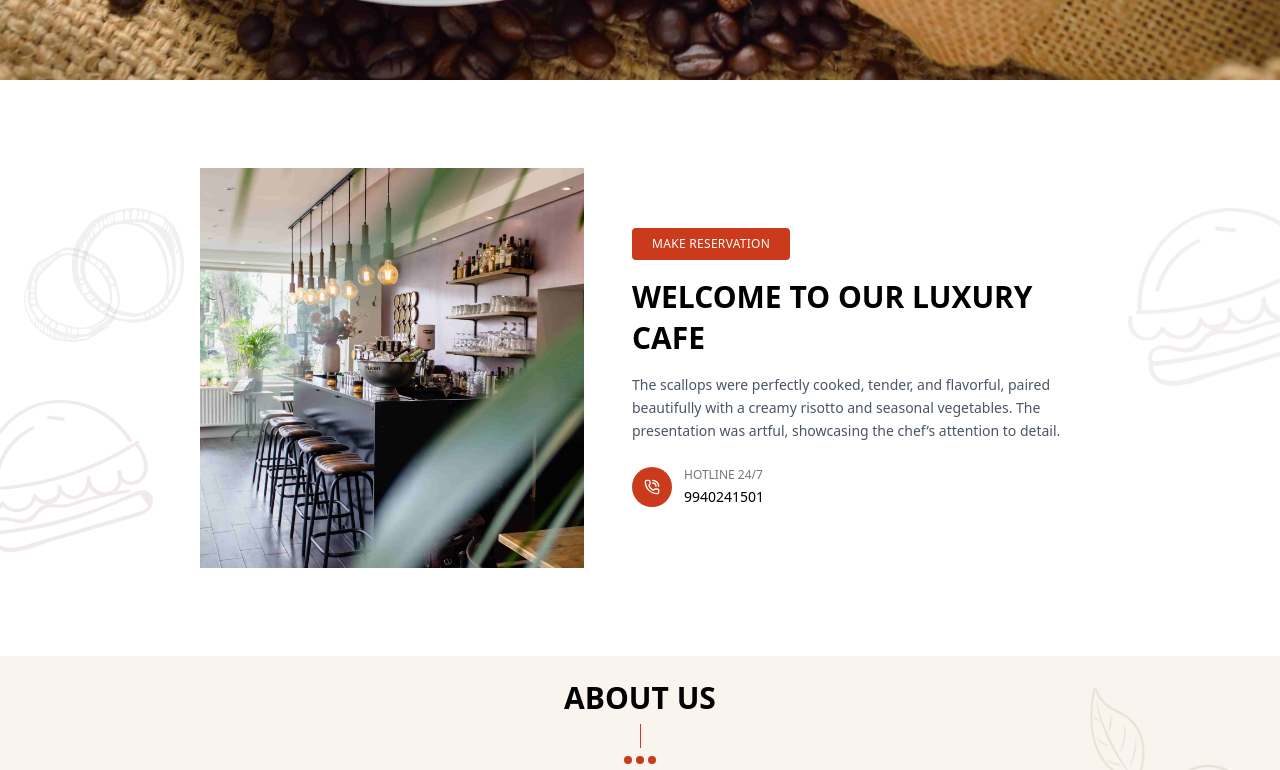
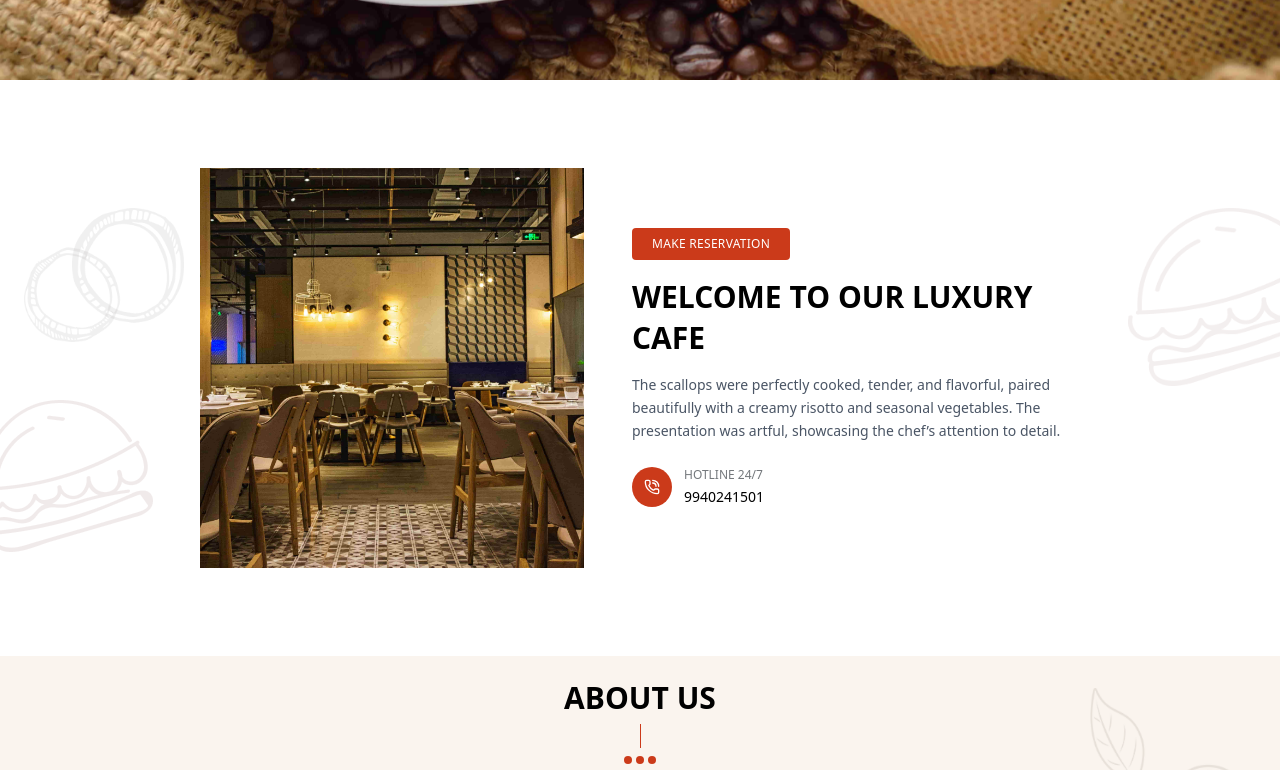
Before and after one commit to Asyedabdulrahman/CafeAstra, a React (Vite) app: page / in a window 1280 px wide. Shown: the part 720-1490 px from the top of the page. Built offline with nearby package versions, Linux system fonts and the light colour scheme; a web font is replaced by a local one.

Commit message:
optimised performance

```diff
--- a/src/components/WelcomeTo.jsx
+++ b/src/components/WelcomeTo.jsx
@@ -1,74 +1,11 @@
-// import { PhoneCall } from "lucide-react";
-// import burgerImage from "../assets/burger1.png";
-// import burgerImage2 from "../assets/burger2.png";
-// import welcomeRingTop from "../assets/welcomeRingTop.png";
-// import WelcomeRestaurantImage from "../assets/welcomRestaurantImage.jpg";
-
-// const WelcomeTo = () => {
-//   return (
-//     <section className="relative flex flex-col md:flex-row items-center justify-center md:h-[50vh] px-4 md:px-8 mb-12 md:my-22 my-8  bg-white overflow-hidden">
-//       {/* Decorative icons */}
-//       <div className="absolute bottom-2 left-0 w-40 h-40 opacity-50 object-contain hidden md:block">
-//         <img src={burgerImage2} alt="Burger" className="object-contain " />
-//       </div>
-//       <div className="absolute top-10 -right-2 w-40 h-40 opacity-40 hidden md:block">
-//         <img src={burgerImage} alt="Burger" className="object-contain" />
-//       </div>
-//       <div className="absolute top-10 left-6 w-40 h-40 hidden md:block">
-//         <img src={welcomeRingTop} alt="Burger" className="object-contain" />
-//       </div>
-
-//       {/* Image Placeholder */}
-//       <div className="w-[250px] h-[180px] md:w-[30vw] md:h-[60vh] rounded-lg overflow-hidden relative">
-//         <img
-//           src={WelcomeRestaurantImage}
-//           alt="welcomeRestaurantImage"
-//           className="w-full h-full object-cover rounded-lg"
-//         />
-//       </div>
-
-//       {/* Text Content */}
-//       <div className="mt-8 md:mt-0 md:ml-12 max-w-sm md:max-w-md text-center md:text-left">
-//         <button className="bg-[#CB3A1A] text-white text-xs px-5 py-2 mb-4 tracking-wide rounded-sm">
-//           MAKE RESERVATION
-//         </button>
-//         <h2 className="text-2xl md:text-3xl font-bold mb-4 leading-snug">
-//           WELCOME TO OUR LUXURY CAFE
-//         </h2>
-//         <p className="text-gray-600 mb-6 text-sm leading-relaxed">
-//           The scallops were perfectly cooked, tender, and flavorful, paired
-//           beautifully with a creamy risotto and seasonal vegetables. The
-//           presentation was artful, showcasing the chef’s attention to detail.
-//         </p>
-
-//         <div className="flex items-center justify-center md:justify-start gap-3">
-//           <div className="relative flex bg-[#CB3A1A] rounded-full p-4 w-10 h-10 items-center justify-center text-white text-lg">
-//             <span>
-//               <PhoneCall size={16} />
-//             </span>
-//           </div>
-//           {/* Side text after call logo */}
-//           <div className="text-center md:text-left">
-//             <p className="text-[#74787C] text-[12px] font-extralight">
-//               HOTLINE 24/7
-//             </p>
-//             <span className="text-sm font-medium">9940241501</span>
-//           </div>
-//         </div>
-//       </div>
-//     </section>
-//   );
-// };
-
-// export default WelcomeTo;
-
 import React, { memo } from "react";
 import { PhoneCall } from "lucide-react";
 
 import burgerImage from "../assets/burger1.png";
 import burgerImage2 from "../assets/burger2.png";
 import welcomeRingTop from "../assets/welcomeRingTop.png";
-import WelcomeRestaurantImage from "../assets/welcomRestaurantImage.jpg";
+// import welcomeimg from "../assets/welcomeRingBottom.png";
+import welcomeimg from "../assets/restaurant.jpg";
 
 const WelcomeTo = () => {
   return (
@@ -108,7 +45,7 @@ const WelcomeTo = () => {
       {/* Image Placeholder */}
       <div className="w-[250px] h-[180px] md:w-[30vw] md:h-[60vh] rounded-lg overflow-hidden relative">
         <img
-          src={WelcomeRestaurantImage}
+          src={welcomeimg}
           alt="Interior of the restaurant"
           width={800}
           height={600}
```
